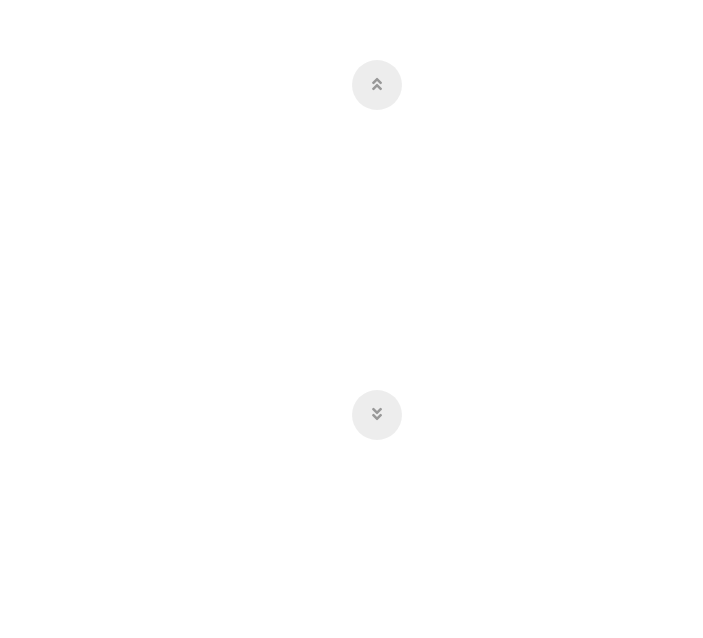
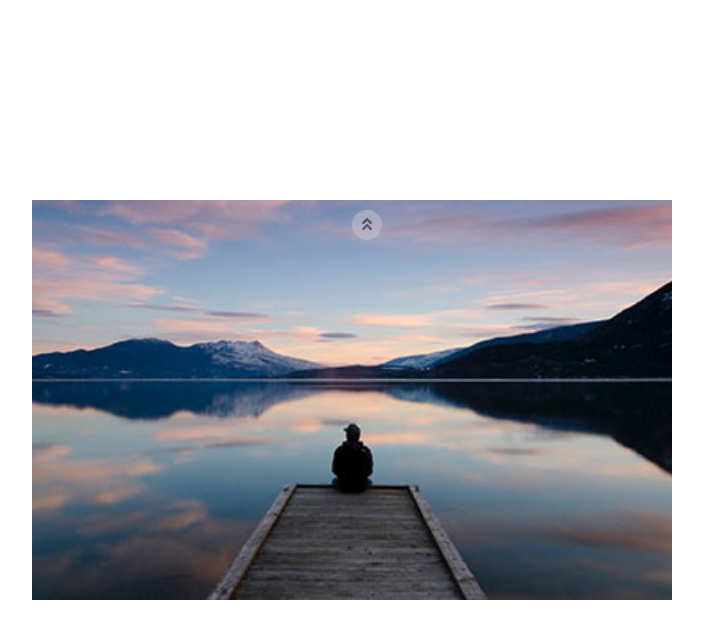
Before and after one commit to simone202120/js-array-carousel, a plain HTML site: page index.html in a window 1280 px wide. Shown: the whole page, without its empty margins (288-991 px from the left). Drawn offline with Linux system fonts and the light colour scheme.

Commit message:
fine parte 1

```diff
--- a/css/stle.css
+++ b/css/stle.css
@@ -4,50 +4,65 @@
     box-sizing: border-box;
 }
 
-.container-img{
-    padding:50px;
-    height: 500px;
+.container{
+    height: 100vh;
     position: relative;
+
 }
 
-.img{
-    width: 70%;
-    height: 100%;
-    margin: auto;
+.slider{
+   position: absolute;
+   top:50%;
+   left:50%;
+   transform: translate(-50%, -50%)
+}
+
+.item{
+   width: 50vw;
+   height: 50vh;
    display: none;
 }
 
-.immagine{
+
+.img-slide{
     width: 100%;
+    object-fit:cover;
     height: 100%;
-    object-fit: cover;
 }
 
-.style{
-    height: 50px;
-    width: 50px;
+
+.up{
+    position:absolute;
+    top:10px;
+    left: 50%;
+    width: 30px;
+    height: 30px;
     background-color: lightgray;
     opacity: 0.4;
+    line-height: 30px;
     text-align: center;
-    line-height: 50px;
     border-radius: 50%;
-    position:absolute;
-    cursor: pointer;
+    cursor:pointer;
 }
 
-.up{
-    top:60px;
+.down{
+    position:absolute;
+    bottom:10px;
     left: 50%;
-}
-.down{
-    bottom:60px;
-    left: 50%;
+    width: 30px;
+    height: 30px;
+    background-color: lightgray;
+    opacity: 0.4;
+    line-height: 30px;
+    text-align: center;
+    border-radius: 50%;
+    cursor:pointer;
 }
 
-.style:hover{
-    opacity: 0.7;
+.item.show{
+    display: block;
 }
 
-.show{
-    display: block;
+.hidden{
+    display: none;
 }
--- a/index.html
+++ b/index.html
@@ -10,23 +10,21 @@
 
     </head>
     <body>
-        <main>
         <div class="container">
-                <div class="container-img">
-                    <div class="img">
-                     <img class="immagine"src="img/02.jpg" alt="">
+            <div class="slider">
+                <div class="items">
+
                 </div>
 
-                    <div class="up style">
+                <div class="up ">
                     <i class="fas fa-angle-double-up"></i>
                 </div>
 
-                    <div class="down style">
+                <div class="down hidden">
                     <i class="fas fa-angle-double-down"></i>
                 </div>
             </div>
         </div>
-        </main>
 
 
 
--- a/js/main.js
+++ b/js/main.js
@@ -1,20 +1,49 @@
-const immagini = [ "img/01.jpg",
+const imagesArray = [ "img/01.jpg",
                    "img/02.jpg",
                    "img/03.jpg",
                    "img/04.jpg",
                    "img/05.jpg",
                 ];
 
-let img = document.querySelector (".img");
-let imgarray = document.querySelectorAll('.img');
-let imgselez="";
+let itemsDom = document.querySelector (".items");
+let slideAttiva= 0;
 
-for(i = 0; i< immagini.length; i++){
-    img.innerHTML +=  ` <div class="img">
-                        <img class="img" src="${immagini[i]}">
+for(let i = 0; i< imagesArray.length; i++){
+    itemsDom .innerHTML +=  ` <div class="item">
+                        <img class="img-slide" src="${imagesArray[i]}">
                         </div> `;
 }
 
-imgarray[imgselez].classList.Add(".show")
-let up = document.querySelector("up");
-let down = document.querySelector("down");
+const itemList = document.getElementsByClassName("item");
+itemList [slideAttiva].classList.add("show");
+
+const up= document.querySelector(".up");
+up.addEventListener ("click",
+function() {
+
+    itemList[slideAttiva].classList.remove("show");
+    slideAttiva++;
+    itemList[slideAttiva].classList.add("show");
+    down.classList.remove("hidden");
+
+    if(slideAttiva ==itemList.length -1 )
+        up.classList.add("hidden");
+    }
+)
+
+const down= document.querySelector(".down");
+down.addEventListener ("click",
+function() {
+
+    itemList[slideAttiva].classList.remove("show");
+    slideAttiva--;
+    itemList[slideAttiva].classList.add("show");
+
+    up.classList.remove("hidden");
+
+    if(slideAttiva ==0)
+        down.classList.add("hidden");
+
+    }
+
+)
```
Lines whose indentation alone changed are shown as unchanged.
